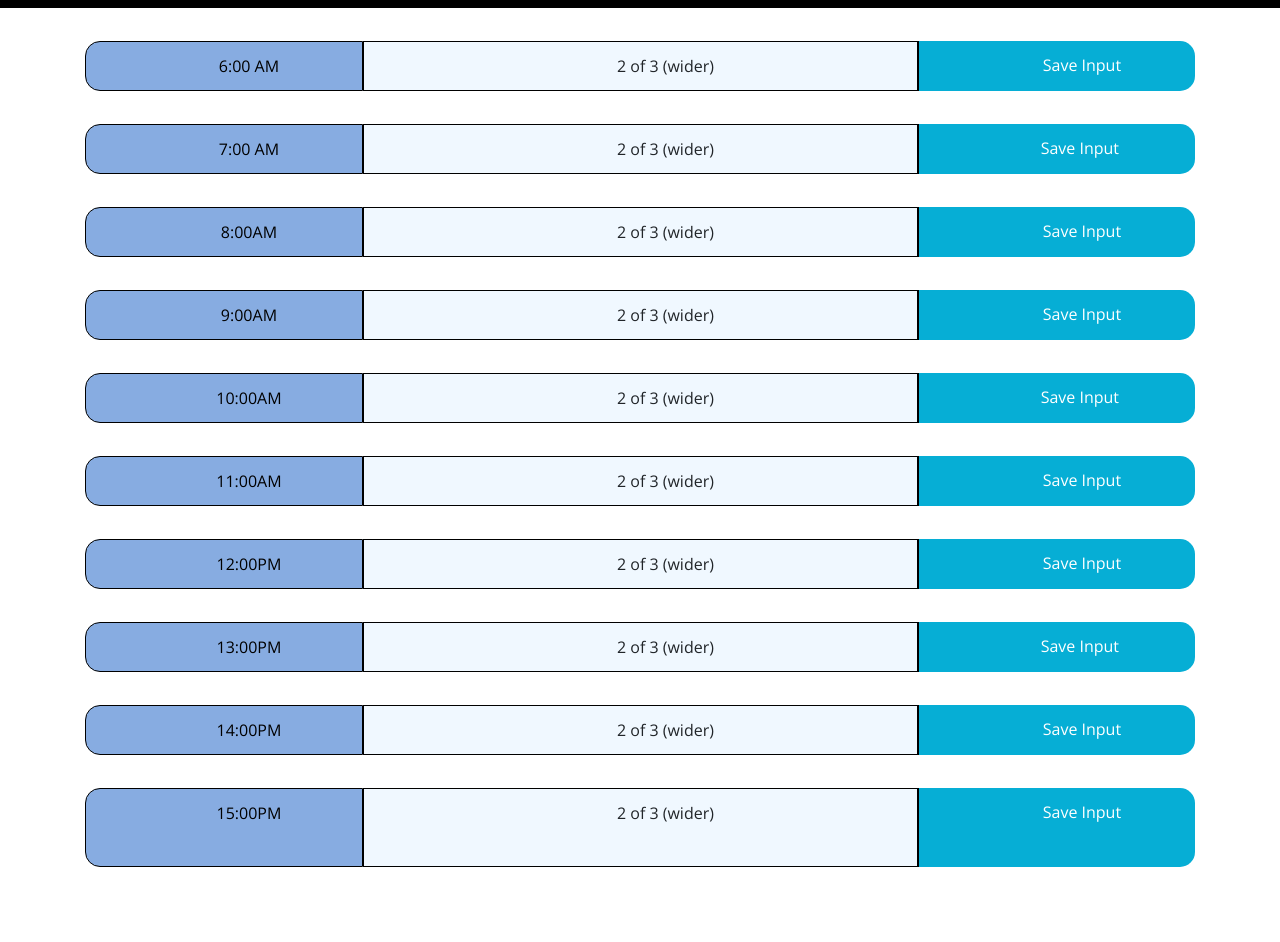
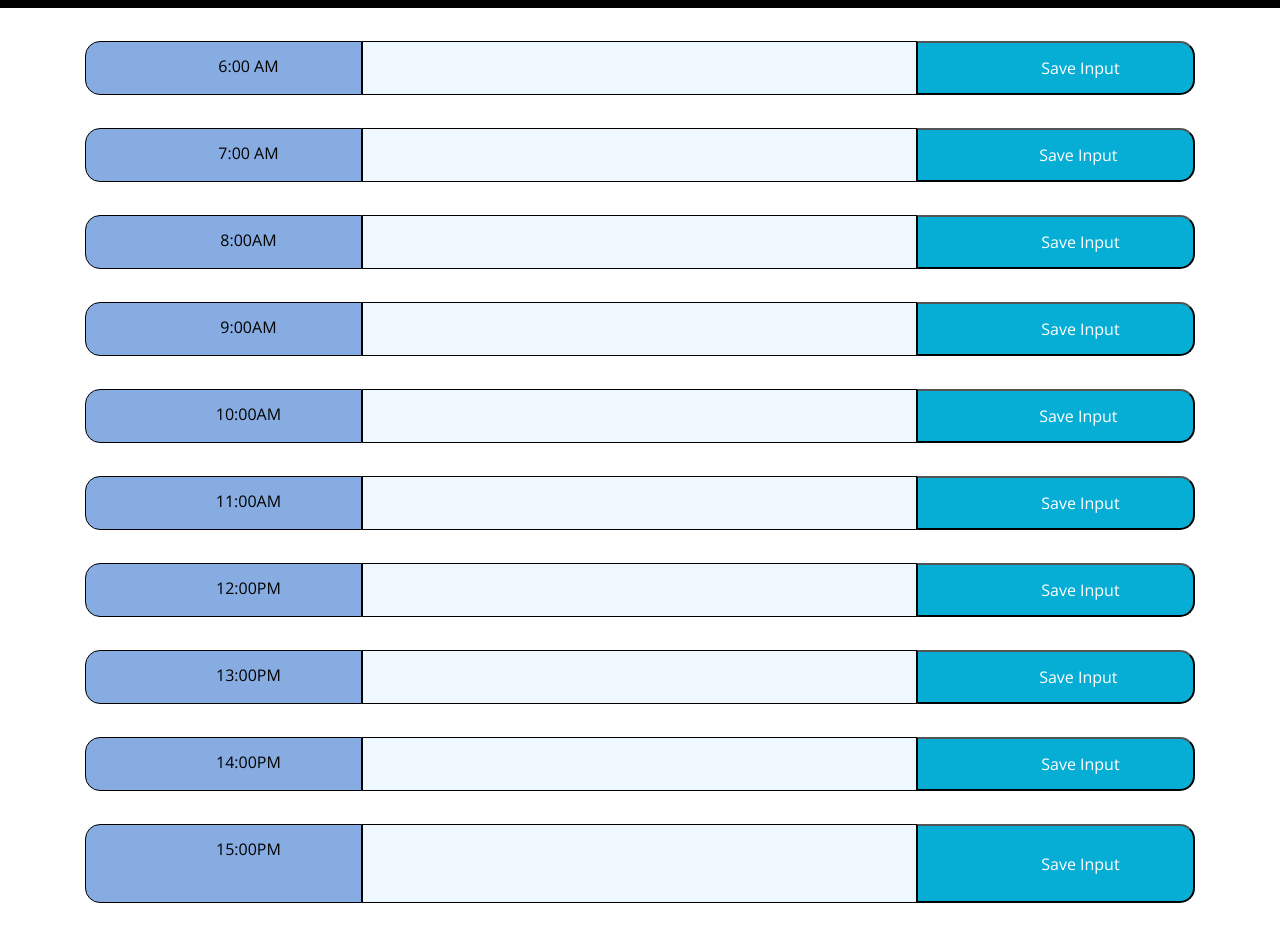
Before and after one commit to P-AlejandroJimenez/the-brain-daily-plan, a plain HTML site: page Develop/index.html in a window 1280 px wide. Shown: the part 260-1202 px from the top of the page. Drawn offline with nearby package versions, Linux system fonts and the light colour scheme.

Commit message:
Styling through bootstrap was completed. A javaScript file was added app functionality was started.

```diff
--- a/Develop/index.html
+++ b/Develop/index.html
@@ -34,114 +34,105 @@
           <div class="col hour">
             6:00 AM
           </div>
-          <div class="col-6 time-block">
-            2 of 3 (wider)
-          </div>
-          <div class="col saveBtn">
+          <input class="col-6 time-block">
+          </input>
+          <button class="col saveBtn">
             Save Input
-      </div>
+          </button>
       <div class="container text-center">
         <div class="row">
           <div class="col hour">
             7:00 AM
           </div>
-          <div class="col-6 time-block">
-            2 of 3 (wider)
-          </div>
-          <div class="col saveBtn">
+          <input class="col-6 time-block">
+          </input>
+          <button class="col saveBtn">
            Save Input
-      </div>
+          </button>
       <div class="container text-center">
         <div class="row">
          <div class="col hour">
             8:00AM
         </div>
-        <div class="col-6 time-block">
-            2 of 3 (wider)
-        </div>
-        <div class="col saveBtn">
+        <input class="col-6 time-block">
+
+        </input>
+        <button class="col saveBtn">
             Save Input
-      </div>
+        </button>
       <div class="container text-center">
         <div class="row">
           <div class="col hour">
             9:00AM
           </div>
-          <div class="col-6 time-block">
-            2 of 3 (wider)
-          </div>
-          <div class="col saveBtn">
+          <input class="col-6 time-block">
+          </input>
+          <button class="col saveBtn">
             Save Input
-      </div>
+          </button>
       <div class="container text-center">
         <div class="row">
           <div class="col hour">
             10:00AM
           </div>
-          <div class="col-6 time-block">
-            2 of 3 (wider)
-          </div>
-          <div class="col saveBtn">
+          <input class="col-6 time-block">
+          </input>
+          <button class="col saveBtn">
            Save Input
-      </div>
+          </button>
       <div class="container text-center">
         <div class="row">
          <div class="col hour">
             11:00AM
         </div>
-        <div class="col-6 time-block">
-            2 of 3 (wider)
-        </div>
-        <div class="col saveBtn">
+        <input class="col-6 time-block">
+        </input>
+        <button class="col saveBtn">
             Save Input
-      </div>
+        </button>
       <div class="container text-center">
         <div class="row">
           <div class="col hour">
             12:00PM
           </div>
-          <div class="col-6 time-block">
-            2 of 3 (wider)
-          </div>
-          <div class="col saveBtn">
+          <input class="col-6 time-block">
+          </input>
+          <button class="col saveBtn">
             Save Input
-      </div>
+          </button>
       <div class="container text-center">
         <div class="row">
           <div class="col hour">
             13:00PM
           </div>
-          <div class="col-6 time-block">
-            2 of 3 (wider)
-          </div>
-          <div class="col saveBtn">
+          <input class="col-6 time-block">
+        </input>
+          <button class="col saveBtn">
            Save Input
-      </div>
+          </button>
       <div class="container text-center">
         <div class="row">
-         <div class="col hour">
+          <div class="col hour">
             14:00PM
-        </div>
-        <div class="col-6 time-block">
-            2 of 3 (wider)
-        </div>
-        <div class="col saveBtn">
+          </div>
+          <input class="col-6 time-block">
+          </input>
+          <button class="col saveBtn">
             Save Input
-      </div>
+          </button>
       <div class="container text-center">
         <div class="row">
-         <div class="col hour">
+          <div class="col hour">
             15:00PM
-        </div>
-        <div class="col-6 time-block">
-            2 of 3 (wider)
-        </div>
-        <div class="col saveBtn">
+          </div>
+          <input class="col-6 time-block">
+          </input>
+          <button class="col saveBtn">
             Save Input
-      </div>
+          </button>
     </div>
-
     <script src="https://code.jquery.com/jquery-3.4.1.min.js"></script>
     <script src="https://cdnjs.cloudflare.com/ajax/libs/moment.js/2.24.0/moment.min.js"></script>
+    <script src="./js/script.js"></script>
   </body>
 </html>
--- /dev/null
+++ b/Develop/js/script.js
@@ -0,0 +1,9 @@
+var currentDayEl = $('#currentDay');
+
+
+
+
+function displayTime() {
+    var currentTime = moment().format('MMM DD, YYYY [at] hh:mm:ss a');
+    currentDayEl. text(currentTime);
+}
--- a/Develop/style.css
+++ b/Develop/style.css
@@ -68,7 +68,7 @@ textarea{
   color: white;
 }
 
-.saveBtn i:hover {
-  font-size: 20px;
+.i:hover {
+  font-size: 25px;
   transition: all .3s ease-in-out;
 }
```
